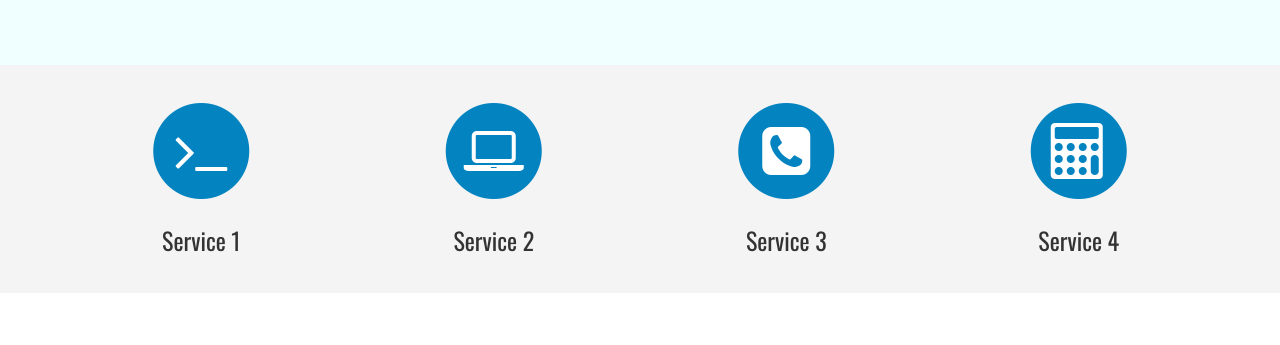
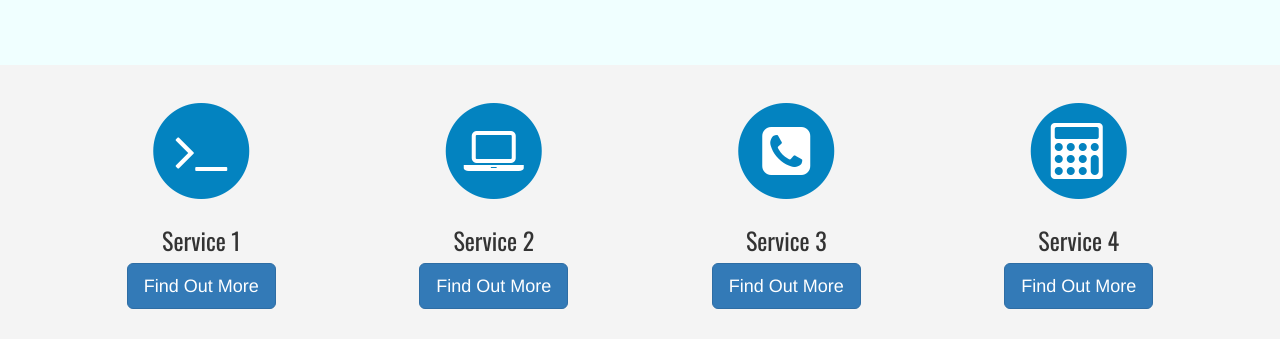
Before and after one commit to EndaMoore/EMD-Technology-Solutions-Limited, a plain HTML site: page EMD_Website/index.html in a window 1280 px wide. Shown: the part 455-800 px from the top of the page. Drawn offline with nearby package versions, Linux system fonts and the light colour scheme.

Commit message:
added buttons to index page and fixed login page

```diff
--- a/EMD_Website/index.html
+++ b/EMD_Website/index.html
@@ -69,6 +69,7 @@
                           <i class="fa fa-terminal fa-stack-1x fa-inverse"></i>
                       </span>
                       <h3>Service 1</h3>
+                        <a class="btn btn-primary btn-lg" href="#">Find Out More</a>
                   </div>
                   <div class="col-md-3 col-sm-3 text-center">
                       <span class="fa-stack fa-lg fa-4x">
@@ -76,6 +77,7 @@
                           <i class="fa fa-laptop fa-stack-1x fa-inverse"></i>
                       </span>
                       <h3>Service 2</h3>
+                          <a class="btn btn-primary btn-lg" href="#">Find Out More</a>
                   </div>
                   <div class="col-md-3 col-sm-3 text-center">
                       <span class="fa-stack fa-lg fa-4x">
@@ -83,6 +85,7 @@
                           <i class="fa fa-phone-square fa-stack-1x fa-inverse"></i>
                       </span>
                       <h3>Service 3</h3>
+                          <a class="btn btn-primary btn-lg" href="#">Find Out More</a>
                   </div>
                   <div class="col-md-3 col-sm-3 text-center">
                       <span class="fa-stack fa-lg fa-4x">
@@ -90,6 +93,7 @@
                           <i class="fa fa-calculator fa-stack-1x fa-inverse"></i>
                       </span>
                       <h3>Service 4</h3>
+                          <a class="btn btn-primary btn-lg" href="#">Find Out More</a>
                   </div>
               </div>
           </div>
```
Also changed, not shown: EMD_Website/pre_login.html (+1 -1 lines).
